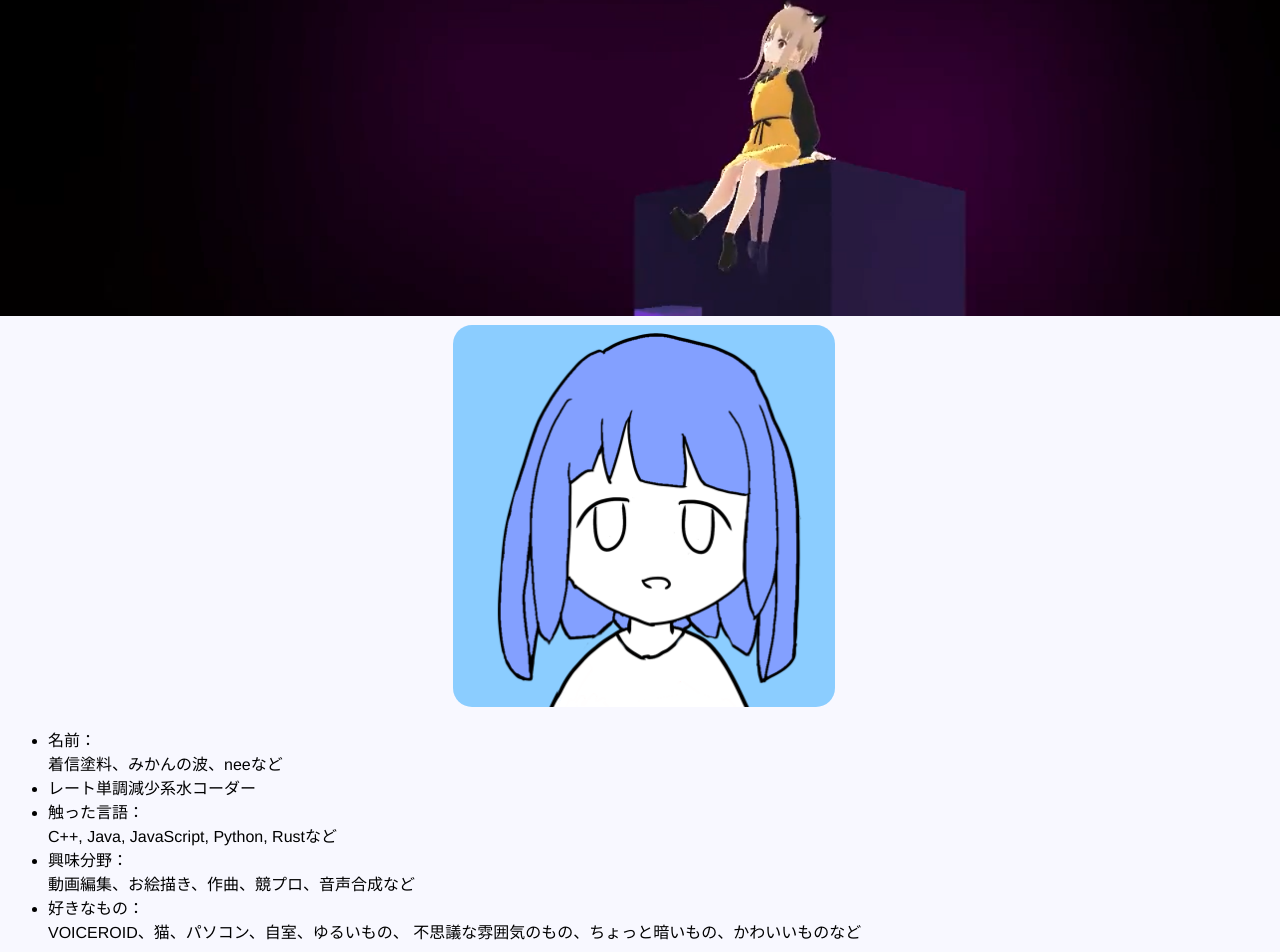
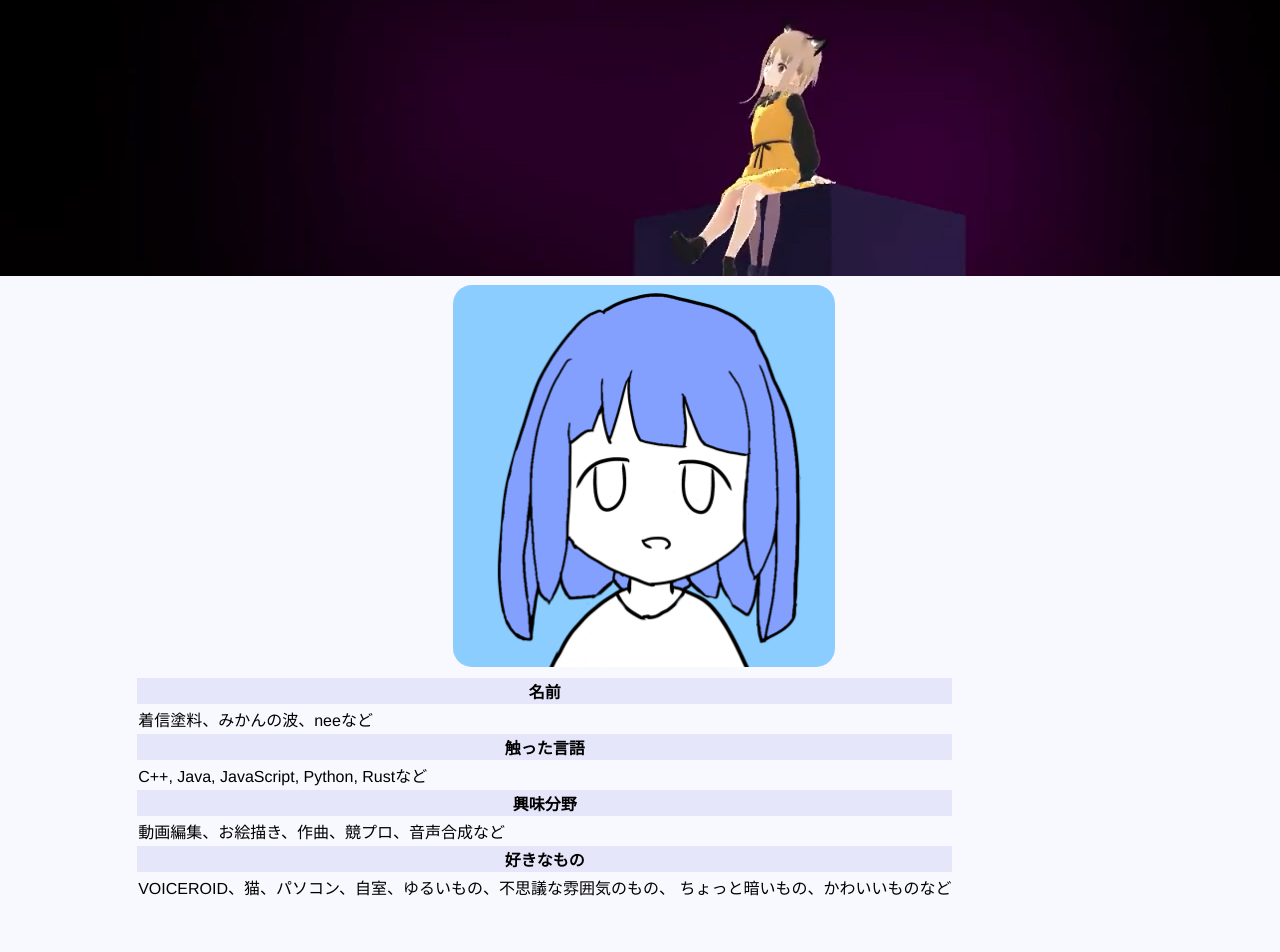
Before and after one commit to shunby/MikanReceiver, a Vue app: page /about in a window 1280 px wide. Shown: the part 68-1020 px from the top of the page. After the commit the page ends 975 px from the top, so only its background shows below. Built offline with nearby package versions, Linux system fonts and the light colour scheme.

Commit message:
about,headerデザイン変更 表形式、画像見切れ

```diff
--- a/src/components/About.vue
+++ b/src/components/About.vue
@@ -1,14 +1,17 @@
 <template>
   <div class="about">
     <img id="twicon" src="@/assets/imgs/twicon.png">
-    <ul>
-      <li>名前：<br>着信塗料、みかんの波、neeなど</li>
-      <li>レート単調減少系水コーダー</li>
-      <li>触った言語：<br>C++, Java, JavaScript, Python, Rustなど</li>
-      <li>興味分野：<br>動画編集、お絵描き、作曲、競プロ、音声合成など</li>
-      <li>好きなもの：<br>VOICEROID、猫、パソコン、自室、ゆるいもの、
-          不思議な雰囲気のもの、ちょっと暗いもの、かわいいものなど</li>
-    </ul>
+    <table class="selfint">
+      <tr><th>名前</th>
+      </tr><tr><td>着信塗料、みかんの波、neeなど</td></tr>
+      <tr><th>触った言語</th>
+      </tr><tr><td><span>C++, Java, JavaScript, Python, Rust</span><wbr><span>など</span></td></tr>
+      <tr><th>興味分野</th>
+      </tr><tr><td>動画編集、お絵描き、作曲、競プロ、音声合成など</td></tr>
+      <tr><th>好きなもの</th>
+      </tr><tr><td>VOICEROID、猫、パソコン、自室、ゆるいもの、不思議な雰囲気のもの、
+      ちょっと暗いもの、かわいいものなど</td></tr>
+    </table>
   </div>
 </template>
 
@@ -24,6 +27,15 @@ export default {
   margin-top:5px;
   margin-left: 8px;
 }
+.selfint span{
+  white-space: nowrap;
+}
+.selfint{
+  margin:5px 10%;
+}
+.selfint th{
+  background-color: lavender;
+}
 #twicon{
   margin:0 35%;
   max-width:30%;
--- a/src/components/myheader.vue
+++ b/src/components/myheader.vue
@@ -58,8 +58,11 @@
     color:white;
 }
 .uuuu{
+  position:relative;
+  top:1.5em;
+  margin-bottom: 1.5em;
   width:100%;
-  height: 30vw;
+  height: 25vw;
   object-fit: cover;
   object-position: 0% 0%;
 }
```
Also changed, not shown: 7 other files (tests, documents, lock files or other folders).
